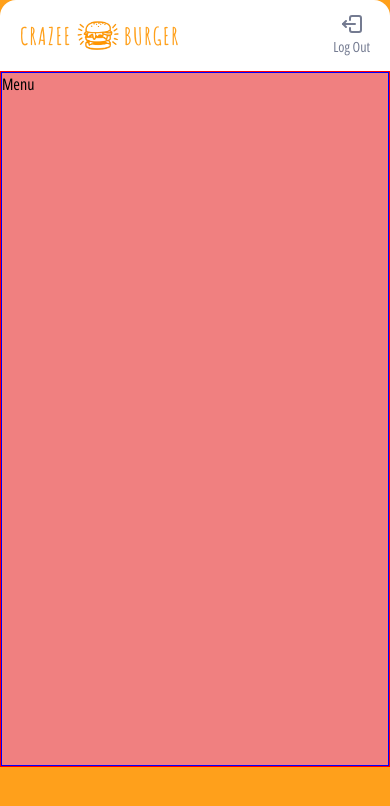
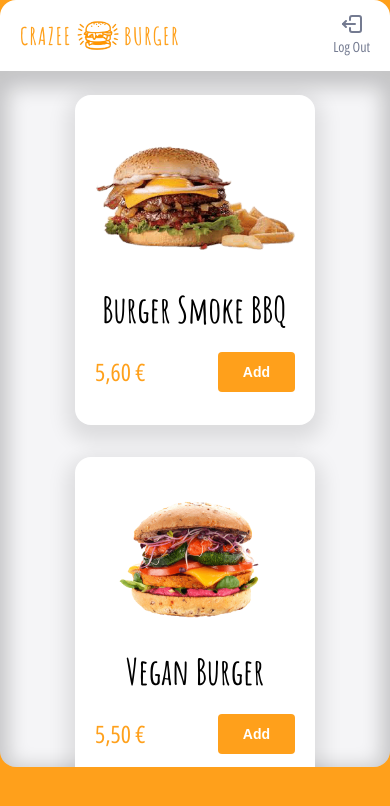
Before and after one commit to ddZ6ii/crazee-burger, a React (Vite) app: page /order in a window 390 px wide. Shown: the top 806 px of the page. Built offline with nearby package versions, Linux system fonts and the light colour scheme.

Commit message:
💄 F07: ORDERPAGE > Complete desktop layout to display both products and admin panel
Details:
⚠️ Responsive still need to be taken care of...

```diff
--- a/src/components/pages/order/OrderPage.jsx
+++ b/src/components/pages/order/OrderPage.jsx
@@ -1,29 +1,26 @@
 import { useEffect, useState } from 'react';
 import styled from 'styled-components';
 
-import { useShowPanel, useExpandPanel } from '../../../hooks/usePanelStore';
+import { useShowPanel } from '../../../hooks/usePanelStore';
 
+import AdminPanel from './AdminPanel';
+import LoadingSpinner from '../../common/LoadingSpinner';
 import Product from './Product';
-import LoadingSpinner from '../../common/LoadingSpinner';
 
 import { theme } from '../../../themes';
 import { fakeMenu2 as products } from '../../../data/fakeMenus';
 
 export default function OrderPage() {
   const [menus, setMenus] = useState([]);
-  const [isAdminPanelVisible, showAdminPanel] = useShowPanel();
-  const [isAdminPanelExpanded, expandAdminPanel] = useExpandPanel();
+  const [isAdminPanelVisible] = useShowPanel();
 
-  // console.log('OrderPage - isAdminPanelVisible', isAdminPanelVisible);
-  // console.log('OrderPage - isAdminPanelExpanded', isAdminPanelExpanded);
-
-  // useEffect(() => {
-  //   setMenus(products);
-  // }, []);
+  useEffect(() => {
+    setMenus(products);
+  }, []);
 
   return (
     <SectionStyled>
-      {/* <MenuStyled>
+      <MenuStyled>
         {menus.length ? (
           menus.map((product) => <Product key={product.id} product={product} />)
         ) : (
@@ -33,23 +30,8 @@ export default function OrderPage() {
             spinnerSize={40}
           />
         )}
-      </MenuStyled> */}
-      <div className="menu">Menu</div>
-      {isAdminPanelVisible && (
-        <div className="adminPanel__container">
-          <button
-            type="button"
-            onClick={() => expandAdminPanel(!isAdminPanelExpanded)}
-          >
-            Expand/Collapse
-          </button>
-          {isAdminPanelExpanded && (
-            <div className="adminPanel">
-              <p>Admin Panel</p>
-            </div>
-          )}
-        </div>
-      )}
+      </MenuStyled>
+      {isAdminPanelVisible && <AdminPanel />}
     </SectionStyled>
   );
 }
@@ -63,36 +45,22 @@ const { breakpoints, borderRadius, colors, spacing } = theme;
 
 const SectionStyled = styled.section`
   // IN PROGRESS
-  border: 1px solid red;
   height: calc(100dvh - ${NAVBAR_HEIGHT_DESKTOP});
   display: grid;
   grid-template-rows: 1fr auto;
-  overflow: hidden;
+  /* overflow: hidden; */
 
-  .menu {
-    border: 1px solid blue;
-    background-color: lightcoral;
-  }
-
-  .adminPanel__container {
-    border: 1px solid black;
-    background-color: white;
-  }
-
-  .adminPanel {
-    border: 1px solid black;
-    background-color: lightcyan;
-    // do not use magic number
-    height: calc(3 / 10 * calc(100dvh - ${NAVBAR_HEIGHT_DESKTOP}));
-  }
+  background-color: ${colors.neutral_lightest};
+  border-bottom-left-radius: ${borderRadius['rounded_2xl']};
+  border-bottom-right-radius: ${borderRadius['rounded_2xl']};
+  box-shadow: 0px 8px 20px 8px rgba(0, 0, 0, 0.2) inset;
 `;
 
 const MenuStyled = styled.div`
   padding: ${spacing.md};
   // IN PROGRESS
   /* min-height: calc(100dvh - ${NAVBAR_HEIGHT_MOBILE}); */
-
-  position: relative;
+  /* position: relative; */
 
   display: grid;
   grid-template-columns: minmax(240px, 1fr);
@@ -100,13 +68,7 @@ const MenuStyled = styled.div`
   column-gap: 60px;
   row-gap: 32px;
 
-  background-color: ${colors.neutral_lightest};
-  border-bottom-left-radius: ${borderRadius['rounded_2xl']};
-  border-bottom-right-radius: ${borderRadius['rounded_2xl']};
-  box-shadow: 0px 8px 20px 8px rgba(0, 0, 0, 0.2) inset;
-
-  // IN PROGRESS
-  overflow: hidden;
+  overflow-y: scroll;
 
   @media screen and (min-width: ${breakpoints.sm}) {
     padding: ${spacing['2xl']} ${spacing['xl']};
```
